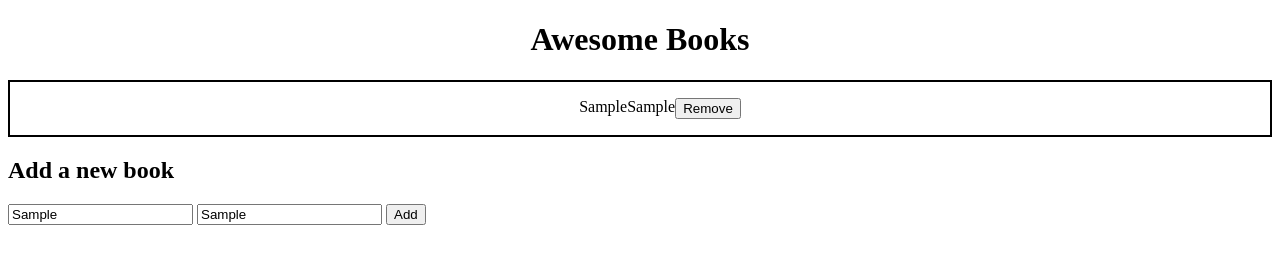
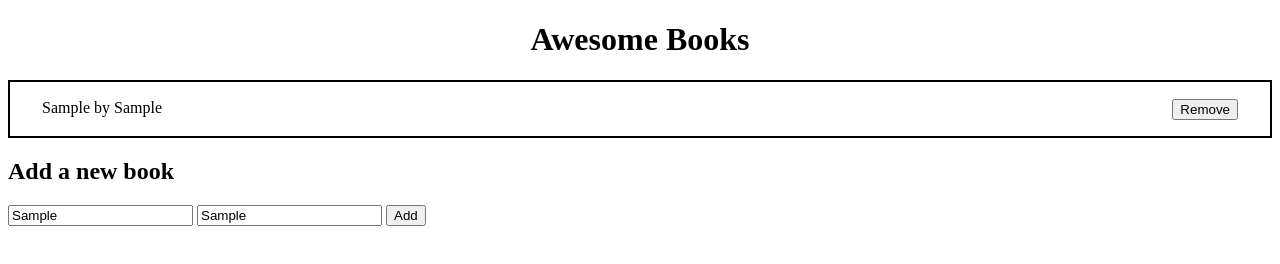
Before and after one commit to qwibbler/awesome-books, a website: page index.html in a window 1280 px wide. Both pictures are taken after typing "Sample", "Sample" into the empty fields and a click on the button "Add". Drawn offline with Linux system fonts and the light colour scheme.

Commit message:
Change js to make one element with title and author.

```diff
--- a/class.js
+++ b/class.js
@@ -65,23 +65,20 @@ class Collection {
     // Create elements
     const eachBook = document.createDocumentFragment();
     const eachList = document.createElement('ul');
-    const eachTitle = document.createElement('li');
-    const eachAuthor = document.createElement('li');
+    const eachTitleAndAuthor = document.createElement('li');
     const eachRemove = document.createElement('li');
     const removeBtn = document.createElement('button');
 
     // Append elements
     eachBook.appendChild(eachList);
-    eachList.appendChild(eachTitle);
+    eachList.appendChild(eachTitleAndAuthor);
     eachList.id = `${book.id}`;
-    eachList.appendChild(eachAuthor);
     eachList.appendChild(eachRemove);
     eachRemove.appendChild(removeBtn);
     booksWrapper.appendChild(eachBook);
 
     // Add values
-    eachTitle.textContent = book.title;
-    eachAuthor.textContent = book.author;
+    eachTitleAndAuthor.textContent = `${book.title} by ${book.author}`;
     removeBtn.textContent = 'Remove';
     removeBtn.className = 'remove-btn';
 
--- a/style.css
+++ b/style.css
@@ -13,17 +13,8 @@ h1 {
 ul {
   display: flex;
   list-style: none;
-  justify-content: center;
-}
-
-ul:last-child {
-  justify-self: center;
-
-}
-
-li {
-  display: flex;
-
+  justify-content: space-between;
+  padding: 0.1rem 2rem 0 2rem;
 }
 
 .remove-btn {
```
